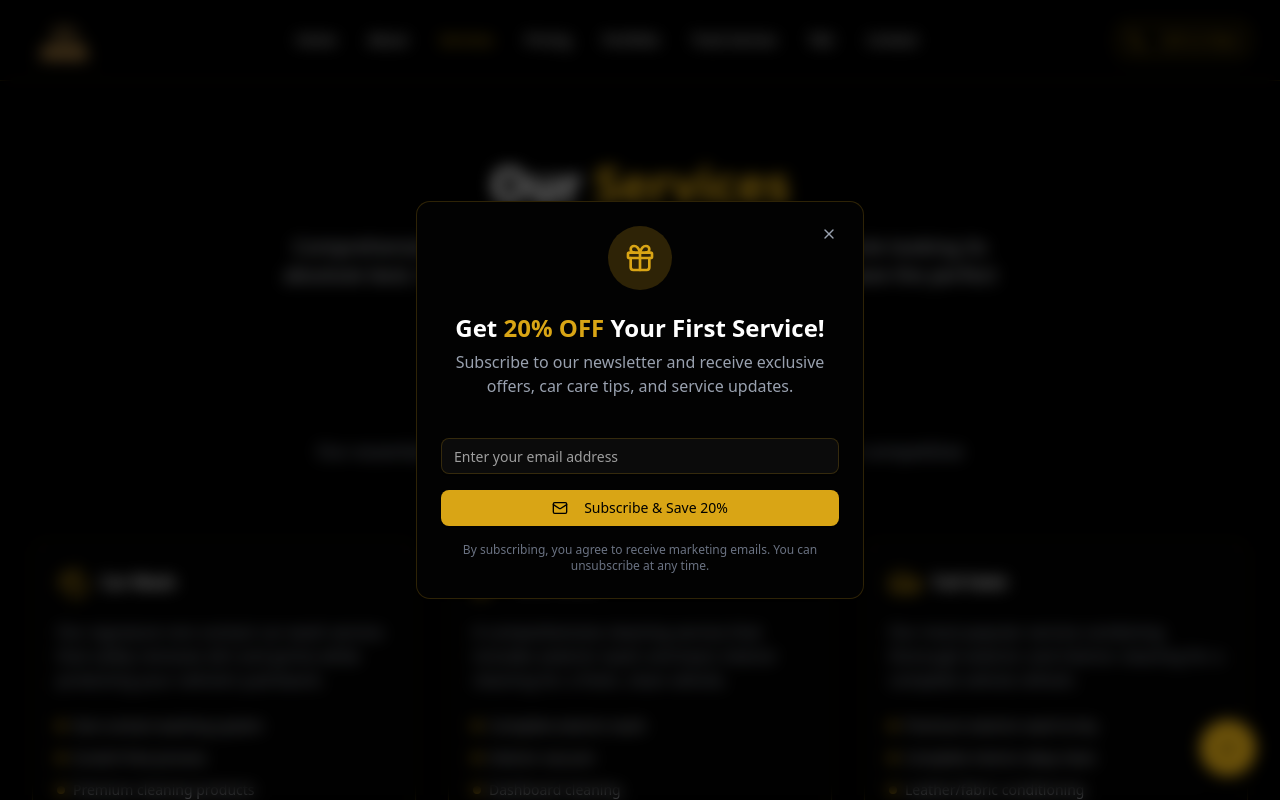
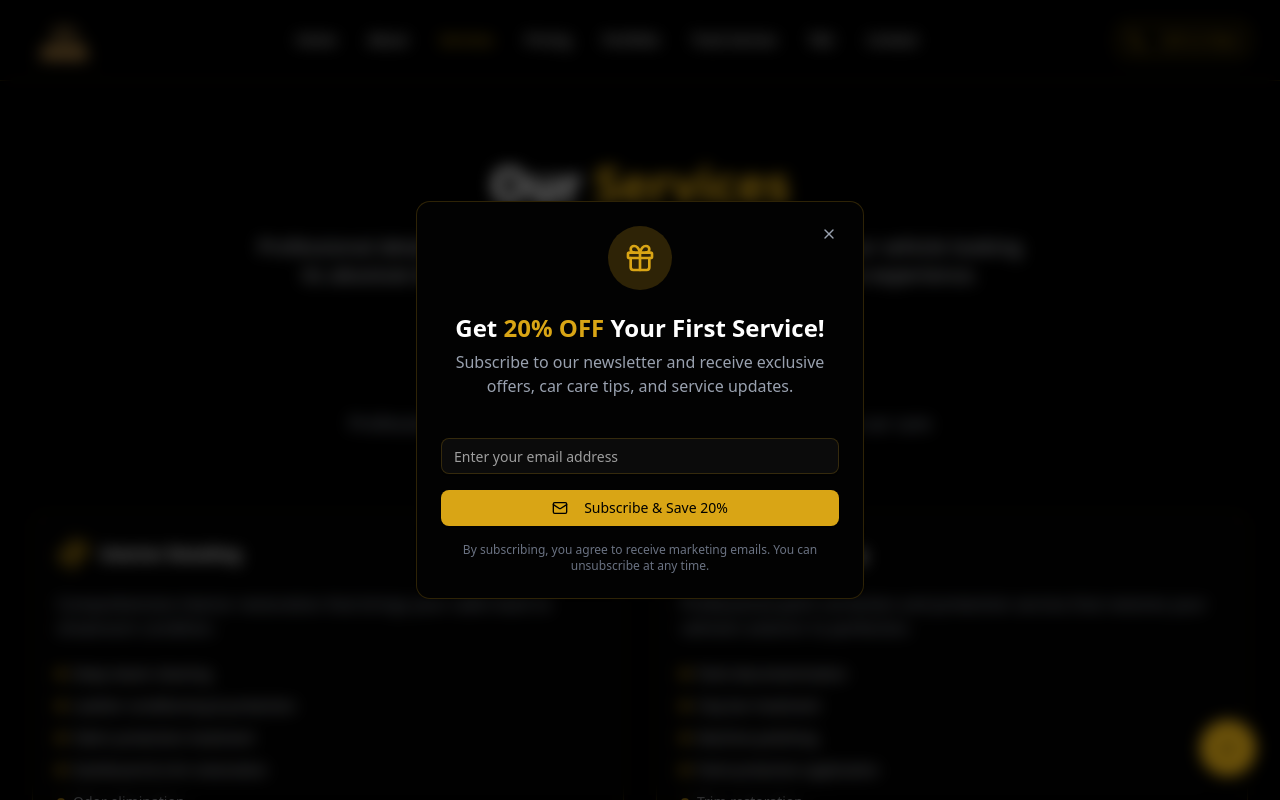
Before and after one commit to GisoInvest/Infinite-Carwash-Frontend, a React (Vite) app: page /services in a window 1280 px wide. Shown: the top 800 px of the page. Built offline with nearby package versions, Linux system fonts and the light colour scheme.

Commit message:
Remove Core Services from Services and Pricing pages - Premium services only

```diff
--- a/src/pages/Pricing.jsx
+++ b/src/pages/Pricing.jsx
@@ -12,36 +12,6 @@ import {
 } from 'lucide-react';
 
 const Pricing = () => {
-  const coreServices = [
-    {
-      service: "Car Wash",
-      prices: {
-        small: "£7",
-        medium: "£9",
-        large: "£12",
-        van: "£14"
-      }
-    },
-    {
-      service: "Mini Valet",
-      prices: {
-        small: "£14",
-        medium: "£16",
-        large: "£18",
-        van: "£20"
-      }
-    },
-    {
-      service: "Full Valet",
-      prices: {
-        small: "£45",
-        medium: "£55",
-        large: "£65",
-        van: "£70"
-      }
-    }
-  ];
-
   const premiumServices = [
     {
       service: "Interior Detailing",
@@ -134,38 +104,9 @@ const Pricing = () => {
           </div>
         </div>
 
-        {/* Core Services Pricing */}
-        <div className="mb-16">
-          <h2 className="text-3xl font-bold text-white text-center mb-8">Core Services</h2>
-          <div className="overflow-x-auto">
-            <table className="w-full bg-card rounded-lg border border-primary/20">
-              <thead>
-                <tr className="border-b border-primary/20">
-                  <th className="text-left p-6 text-white font-semibold">Service</th>
-                  <th className="text-center p-6 text-white font-semibold">Small Car</th>
-                  <th className="text-center p-6 text-white font-semibold">Medium Car</th>
-                  <th className="text-center p-6 text-white font-semibold">Large Car</th>
-                  <th className="text-center p-6 text-white font-semibold">Van</th>
-                </tr>
-              </thead>
-              <tbody>
-                {coreServices.map((service, index) => (
-                  <tr key={index} className="border-b border-primary/10 hover:bg-primary/5 transition-colors">
-                    <td className="p-6 text-white font-medium">{service.service}</td>
-                    <td className="p-6 text-center text-primary font-semibold">{service.prices.small}</td>
-                    <td className="p-6 text-center text-primary font-semibold">{service.prices.medium}</td>
-                    <td className="p-6 text-center text-primary font-semibold">{service.prices.large}</td>
-                    <td className="p-6 text-center text-primary font-semibold">{service.prices.van}</td>
-                  </tr>
-                ))}
-              </tbody>
-            </table>
-          </div>
-        </div>
-
         {/* Premium Services */}
         <div className="mb-16">
-          <h2 className="text-3xl font-bold text-white text-center mb-8">Premium Services</h2>
+          <h2 className="text-3xl font-bold text-white text-center mb-8">Our Services</h2>
           <div className="grid grid-cols-1 md:grid-cols-2 lg:grid-cols-3 gap-6">
             {premiumServices.map((service, index) => (
               <Card key={index} className="bg-card border-primary/20 hover:border-primary/40 transition-colors">
--- a/src/pages/Services.jsx
+++ b/src/pages/Services.jsx
@@ -13,49 +13,6 @@ import {
 } from 'lucide-react';
 
 const Services = () => {
-  const coreServices = [
-    {
-      icon: <Droplets className="w-8 h-8 text-primary" />,
-      title: "Car Wash",
-      description: "Our signature non-contact car wash service that safely removes dirt and grime while protecting your vehicle's paintwork.",
-      features: [
-        "Non-contact washing system",
-        "Scratch-free process",
-        "Premium cleaning products",
-        "Wheel and tire cleaning",
-        "Quick drying"
-      ],
-      pricing: "From £7 - £14"
-    },
-    {
-      icon: <Brush className="w-8 h-8 text-primary" />,
-      title: "Mini Valet",
-      description: "A comprehensive cleaning service that includes exterior wash and basic interior cleaning for a fresh, clean vehicle.",
-      features: [
-        "Complete exterior wash",
-        "Interior vacuum",
-        "Dashboard cleaning",
-        "Window cleaning (inside & out)",
-        "Tire shine application"
-      ],
-      pricing: "From £14 - £20"
-    },
-    {
-      icon: <Car className="w-8 h-8 text-primary" />,
-      title: "Full Valet",
-      description: "Our most popular service combining thorough exterior and interior cleaning for a complete vehicle refresh.",
-      features: [
-        "Premium exterior wash & dry",
-        "Complete interior deep clean",
-        "Leather/fabric conditioning",
-        "All surfaces cleaned & protected",
-        "Wheel arch cleaning",
-        "Door jamb cleaning"
-      ],
-      pricing: "From £45 - £70"
-    }
-  ];
-
   const premiumServices = [
     {
       icon: <Sparkles className="w-8 h-8 text-primary" />,
@@ -143,53 +100,15 @@ const Services = () => {
             Our <span className="text-primary">Services</span>
           </h1>
           <p className="text-xl text-gray-300 max-w-3xl mx-auto">
-            Comprehensive car care services designed to keep your vehicle looking its absolute best.
-            From basic washes to premium detailing, we have the perfect service for every need.
+            Professional detailing and car care services designed to keep your vehicle looking its absolute best.
+            Premium services for the ultimate car care experience.
           </p>
-        </div>
-
-        {/* Core Services */}
-        <div className="mb-20">
-          <div className="text-center mb-12">
-            <h2 className="text-3xl md:text-4xl font-bold text-white mb-4">Core Services</h2>
-            <p className="text-gray-400 text-lg max-w-2xl mx-auto">
-              Our essential car care services available for all vehicle types with competitive pricing.
-            </p>
-          </div>
-
-          <div className="grid grid-cols-1 md:grid-cols-2 lg:grid-cols-3 gap-8">
-            {coreServices.map((service, index) => (
-              <Card key={index} className="bg-card border-primary/20 hover:border-primary/40 transition-colors h-full">
-                <CardHeader>
-                  <div className="flex items-center space-x-3 mb-4">
-                    {service.icon}
-                    <CardTitle className="text-white">{service.title}</CardTitle>
-                  </div>
-                  <p className="text-gray-400">{service.description}</p>
-                </CardHeader>
-                <CardContent>
-                  <div className="space-y-3 mb-6">
-                    {service.features.map((feature, idx) => (
-                      <div key={idx} className="flex items-center space-x-2">
-                        <div className="w-2 h-2 bg-primary rounded-full"></div>
-                        <span className="text-gray-300 text-sm">{feature}</span>
-                      </div>
-                    ))}
-                  </div>
-                  <div className="border-t border-primary/20 pt-4">
-                    <p className="text-primary font-semibold text-lg">{service.pricing}</p>
-                    <p className="text-gray-400 text-sm">*Pricing varies by vehicle size</p>
-                  </div>
-                </CardContent>
-              </Card>
-            ))}
-          </div>
         </div>
 
         {/* Premium Services */}
         <div className="mb-20">
           <div className="text-center mb-12">
-            <h2 className="text-3xl md:text-4xl font-bold text-white mb-4">Premium Services</h2>
+            <h2 className="text-3xl md:text-4xl font-bold text-white mb-4">Our Services</h2>
             <p className="text-gray-400 text-lg max-w-2xl mx-auto">
               Professional detailing and polishing services for the ultimate car care experience.
             </p>
```
